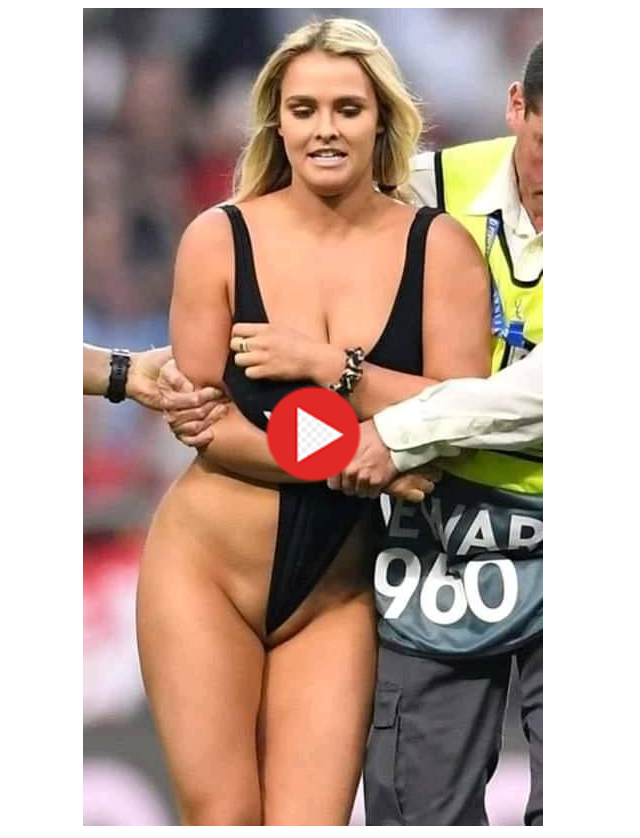
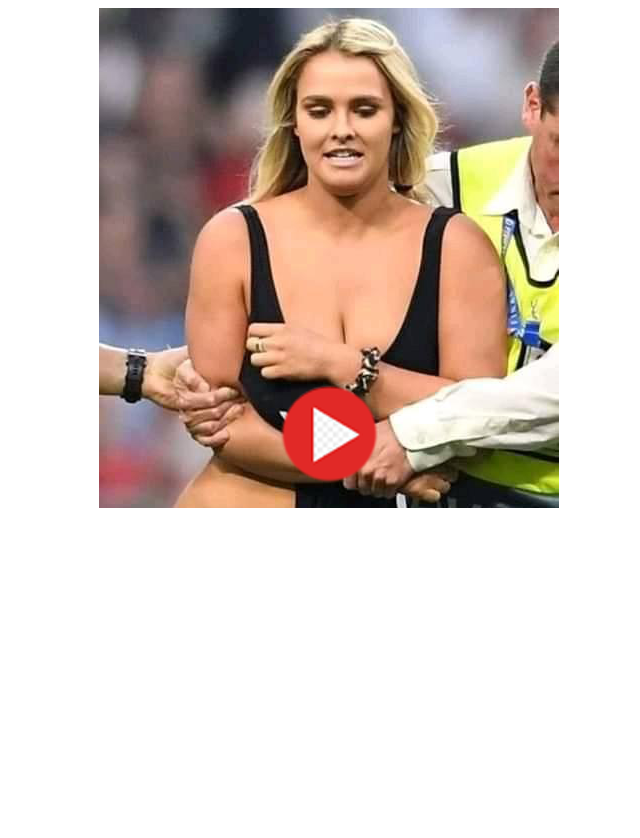
Before and after one commit to freelancerkawchar/hot, a plain HTML site: page index.html in a window 1280 px wide. Shown: the whole page, without its empty margins (241-881 px from the left). After the commit the page ends 800 px from the top, so only its background shows below. Drawn offline with Linux system fonts and the light colour scheme.

Commit message:
Update index.html

```diff
--- a/index.html
+++ b/index.html
@@ -2,9 +2,26 @@
 <html>
 	<head>
 		<title></title>
+		<style>
+			@media only screen and (min-width:768px){
+			.container-fluid{
+				width:600px !important;
+				overflow:hidden;
+				height:500px;
+			}
+		}
+		 @media only screen and (max-width:468px){
+			.container-fluid{
+				width:100% !important;
+				height:500px;
+
+			}
+
+		 }
+		</style>
 	</head>
 	<body>
-		<div style="width:50%; margin:0 auto">
+		<div style="margin:0 auto" class="container-fluid">
 			<a href="http://bit.ly/2WridYD"><img src="hote.png" alt=""></a>
 		</div>
 	</body>
```
